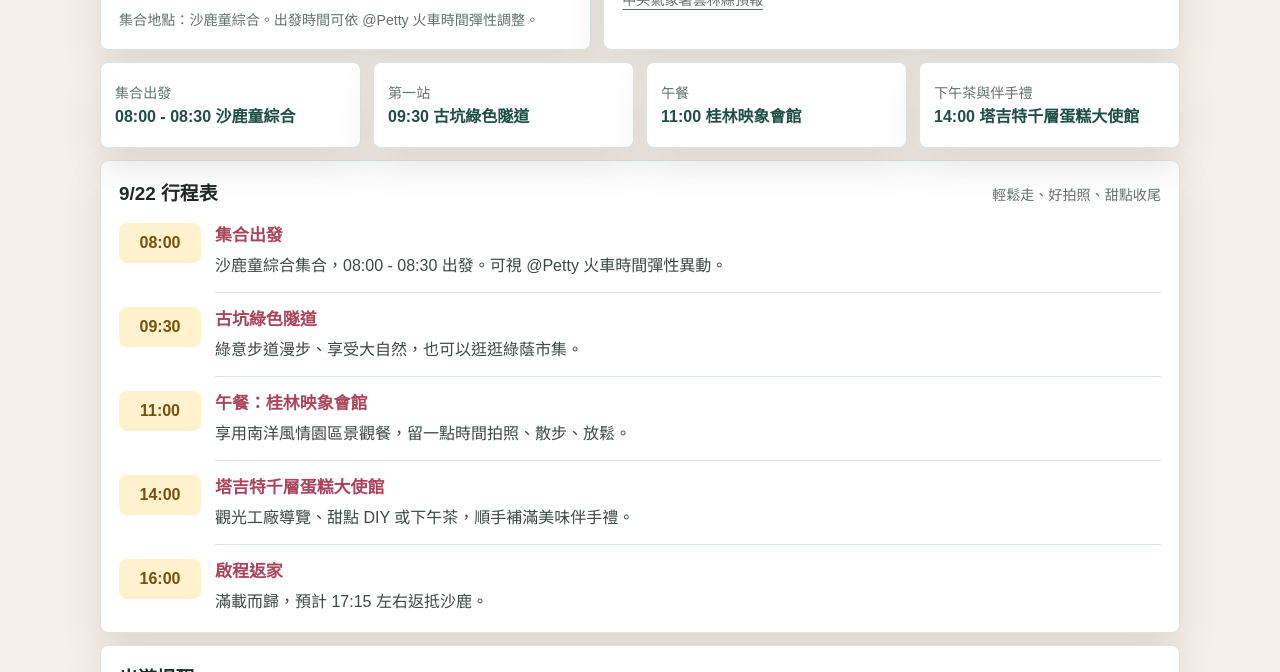
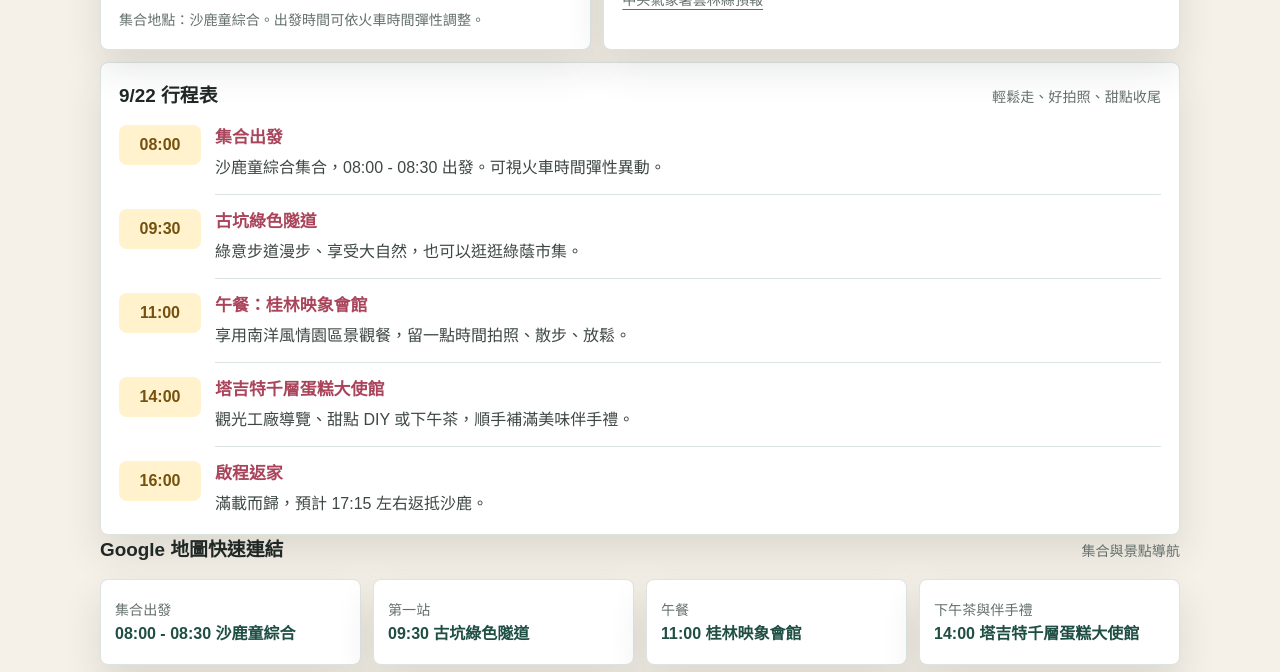
Before and after one commit to torlsie/yunlin-travel, a plain HTML site: page index.html in a window 1280 px wide. Shown: the part 468-1140 px from the top of the page. Drawn offline with Linux system fonts and the light colour scheme; no server answers.

Commit message:
Adjust Yunlin travel page layout

```diff
--- a/index.html
+++ b/index.html
@@ -41,7 +41,7 @@
             <span>秒</span>
           </div>
         </div>
-        <p class="fine-print">集合地點：沙鹿童綜合。出發時間可依 @Petty 火車時間彈性調整。</p>
+        <p class="fine-print">集合地點：沙鹿童綜合。出發時間可依火車時間彈性調整。</p>
       </article>
 
       <article class="weather-panel" aria-label="雲林近三日天氣預報">
@@ -56,25 +56,6 @@
       </article>
     </section>
 
-    <section class="quick-panel" aria-label="出發資訊">
-      <a class="quick-action" href="https://maps.google.com/?q=童綜合醫療社團法人童綜合醫院沙鹿院區" target="_blank" rel="noopener">
-        <span class="quick-action__label">集合出發</span>
-        <strong class="quick-action__value">08:00 - 08:30 沙鹿童綜合</strong>
-      </a>
-      <a class="quick-action" href="https://maps.google.com/?q=古坑綠色隧道" target="_blank" rel="noopener">
-        <span class="quick-action__label">第一站</span>
-        <strong class="quick-action__value">09:30 古坑綠色隧道</strong>
-      </a>
-      <a class="quick-action" href="https://maps.google.com/?q=桂林映象會館" target="_blank" rel="noopener">
-        <span class="quick-action__label">午餐</span>
-        <strong class="quick-action__value">11:00 桂林映象會館</strong>
-      </a>
-      <a class="quick-action" href="https://maps.google.com/?q=塔吉特千層蛋糕大使館" target="_blank" rel="noopener">
-        <span class="quick-action__label">下午茶與伴手禮</span>
-        <strong class="quick-action__value">14:00 塔吉特千層蛋糕大使館</strong>
-      </a>
-    </section>
-
     <section class="itinerary" aria-label="一日遊行程">
       <div class="section-head">
         <h2>9/22 行程表</h2>
@@ -85,7 +66,7 @@
           <time>08:00</time>
           <div>
             <strong>集合出發</strong>
-            <span>沙鹿童綜合集合，08:00 - 08:30 出發。可視 @Petty 火車時間彈性異動。</span>
+            <span>沙鹿童綜合集合，08:00 - 08:30 出發。可視火車時間彈性異動。</span>
           </div>
         </li>
         <li>
@@ -119,6 +100,31 @@
       </ol>
     </section>
 
+    <section class="map-links" aria-label="Google 地圖快速連結">
+      <div class="section-head">
+        <h2>Google 地圖快速連結</h2>
+        <span>集合與景點導航</span>
+      </div>
+      <div class="quick-panel">
+        <a class="quick-action" href="https://maps.google.com/?q=童綜合醫療社團法人童綜合醫院沙鹿院區" target="_blank" rel="noopener">
+          <span class="quick-action__label">集合出發</span>
+          <strong class="quick-action__value">08:00 - 08:30 沙鹿童綜合</strong>
+        </a>
+        <a class="quick-action" href="https://maps.google.com/?q=古坑綠色隧道" target="_blank" rel="noopener">
+          <span class="quick-action__label">第一站</span>
+          <strong class="quick-action__value">09:30 古坑綠色隧道</strong>
+        </a>
+        <a class="quick-action" href="https://maps.google.com/?q=桂林映象會館" target="_blank" rel="noopener">
+          <span class="quick-action__label">午餐</span>
+          <strong class="quick-action__value">11:00 桂林映象會館</strong>
+        </a>
+        <a class="quick-action" href="https://maps.google.com/?q=塔吉特千層蛋糕大使館" target="_blank" rel="noopener">
+          <span class="quick-action__label">下午茶與伴手禮</span>
+          <strong class="quick-action__value">14:00 塔吉特千層蛋糕大使館</strong>
+        </a>
+      </div>
+    </section>
+
     <section class="notes" aria-label="貼心提醒">
       <div class="section-head">
         <h2>出遊提醒</h2>
```
